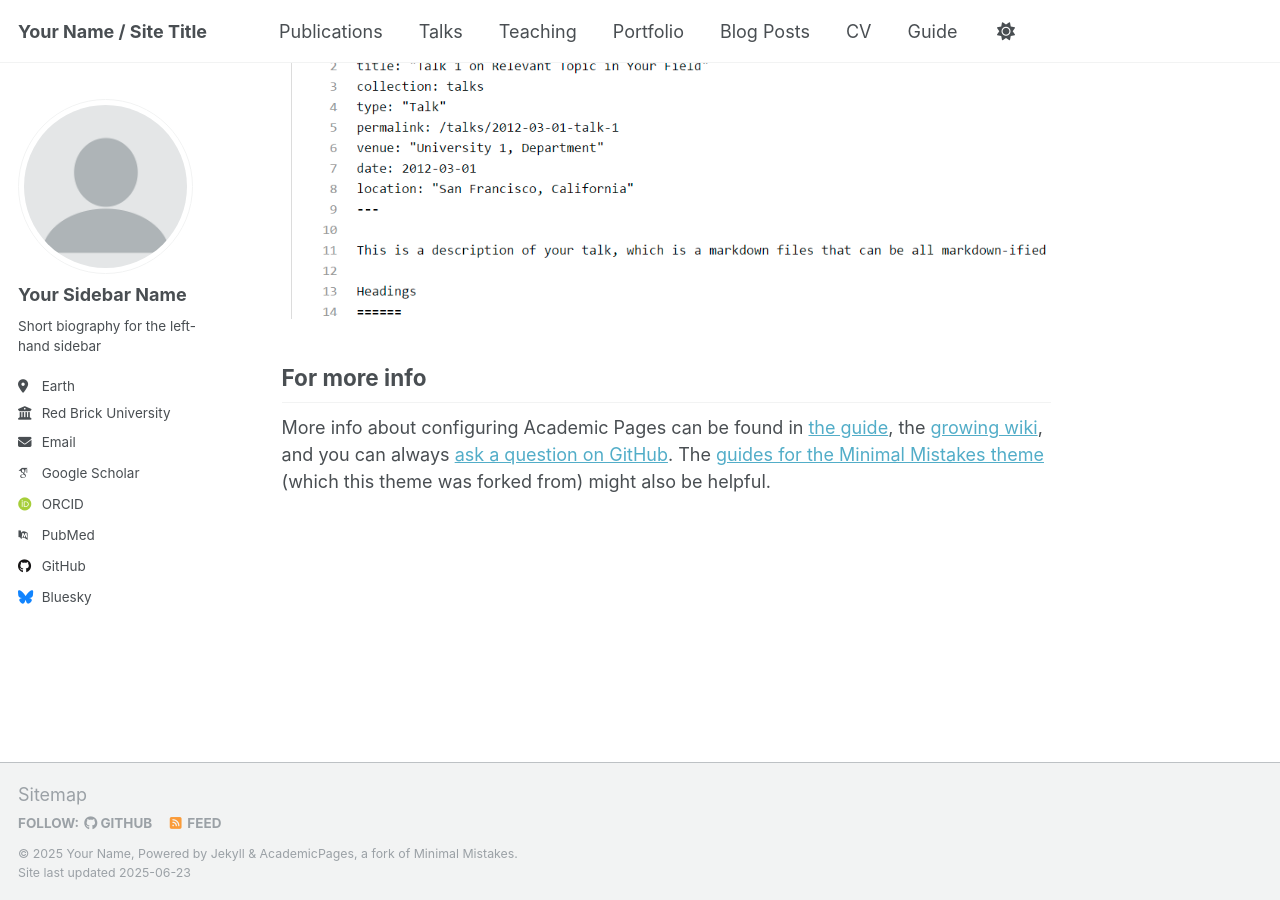
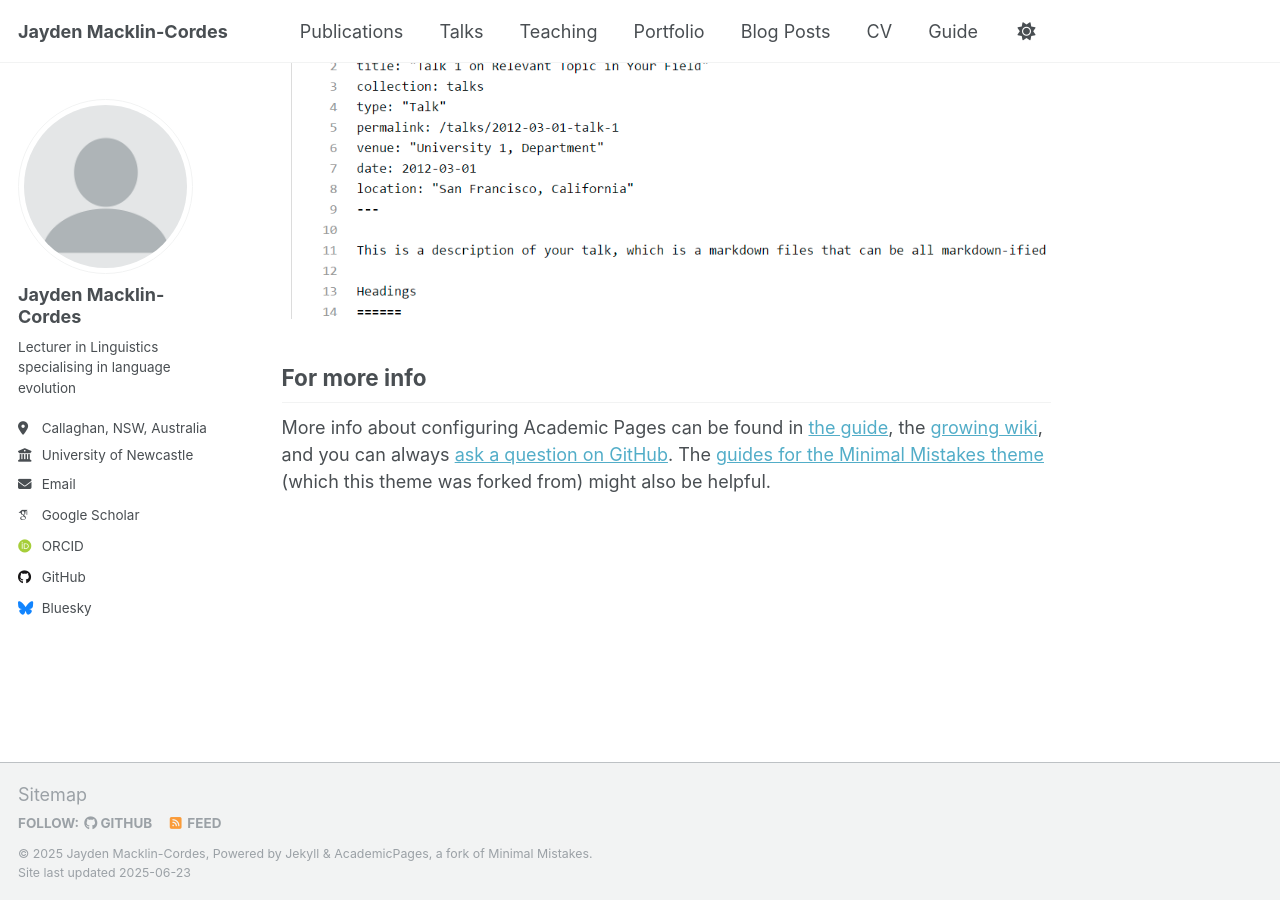
Before and after one commit to JaydenM-C/JaydenM-C.github.io, a Jekyll site: the page built from _pages/about.md, in a window 1280 px wide and 900 px high, scrolled down 2636 px. Built offline with Jekyll 4.4.1, drawn with Linux system fonts in a browser that asks for light colours; some web fonts are replaced.

Commit message:
Update _config.yml

```diff
--- a/_config.yml
+++ b/_config.yml
@@ -9,13 +9,13 @@
 # Basic Site Settings
 locale                   : "en-US"
 site_theme               : "default"
-title                    : "Your Name / Site Title"
+title                    : "Jayden Macklin-Cordes"
 title_separator          : "-"
-name                     : &name "Your Name"
-description              : &description "personal description"
-url                      : https://academicpages.github.io # the base hostname & protocol for your site e.g. "https://[your GitHub username].github.io" or if you already have some other page hosted on Github then use "https://[your GitHub username].github.io/[Your Repo Name]"
+name                     : &name "Jayden Macklin-Cordes"
+description              : &description "Lecturer in Linguistics"
+url                      : https://jaydenmc.github.io # the base hostname & protocol for your site e.g. "https://[your GitHub username].github.io" or if you already have some other page hosted on Github then use "https://[your GitHub username].github.io/[Your Repo Name]"
 baseurl                  : "" # the subpath of your site, e.g. "/blog"
-repository               : "academicpages/academicpages.github.io"
+repository               : "jaydenm-c/jaydenm-c.github.io"
 
 # Site Author - The following control what appear as part of the author content on the side bar.
 #               If a field is blank the icon and link will not appear, otherwise it will be shown.
@@ -23,22 +23,22 @@ repository               : "academicpages/academicpages.github.io"
 author:
   # Biographic information
   avatar           : "profile.png"
-  name             : "Your Sidebar Name"
+  name             : "Jayden Macklin-Cordes"
   pronouns         : # example: "she/her"
-  bio              : "Short biography for the left-hand sidebar"
-  location         : "Earth"
-  employer         : "Red Brick University"
+  bio              : "Lecturer in Linguistics specialising in language evolution"
+  location         : "Callaghan, NSW, Australia"
+  employer         : "University of Newcastle"
   uri              : # URL
-  email            : "none@example.org"
+  email            : "jayden@macklin-cordes.com"
 
   # Academic websites
   academia         : # URL
   arxiv            : # URL - Update with the correct link to your profile
-  googlescholar    : "https://scholar.google.com/citations?user=PS_CX0AAAAAJ"
+  googlescholar    : "https://scholar.google.com.au/citations?user=n-NtUVIAAAAJ"
   impactstory      : # URL
-  orcid            : "http://orcid.org/yourorcidurl"
+  orcid            : "http://orcid.org/0000-0003-1910-3969"
   semantic         : # URL
-  pubmed           : "https://www.ncbi.nlm.nih.gov/pubmed/?term=john+snow"
+  pubmed           : # URL
   researchgate     : # URL
   scopus           : # URL
 
@@ -46,7 +46,7 @@ author:
   bitbucket        : # Username - Update with your username on the site
   codepen          : # Username
   dribbble         : # Username
-  github           : "academicpages"
+  github           : "JaydenM-C"
   kaggle           : # Username
   stackoverflow    : # User number or user number and name (i.e., use "1" or "1/jeff-atwood")
 
```
